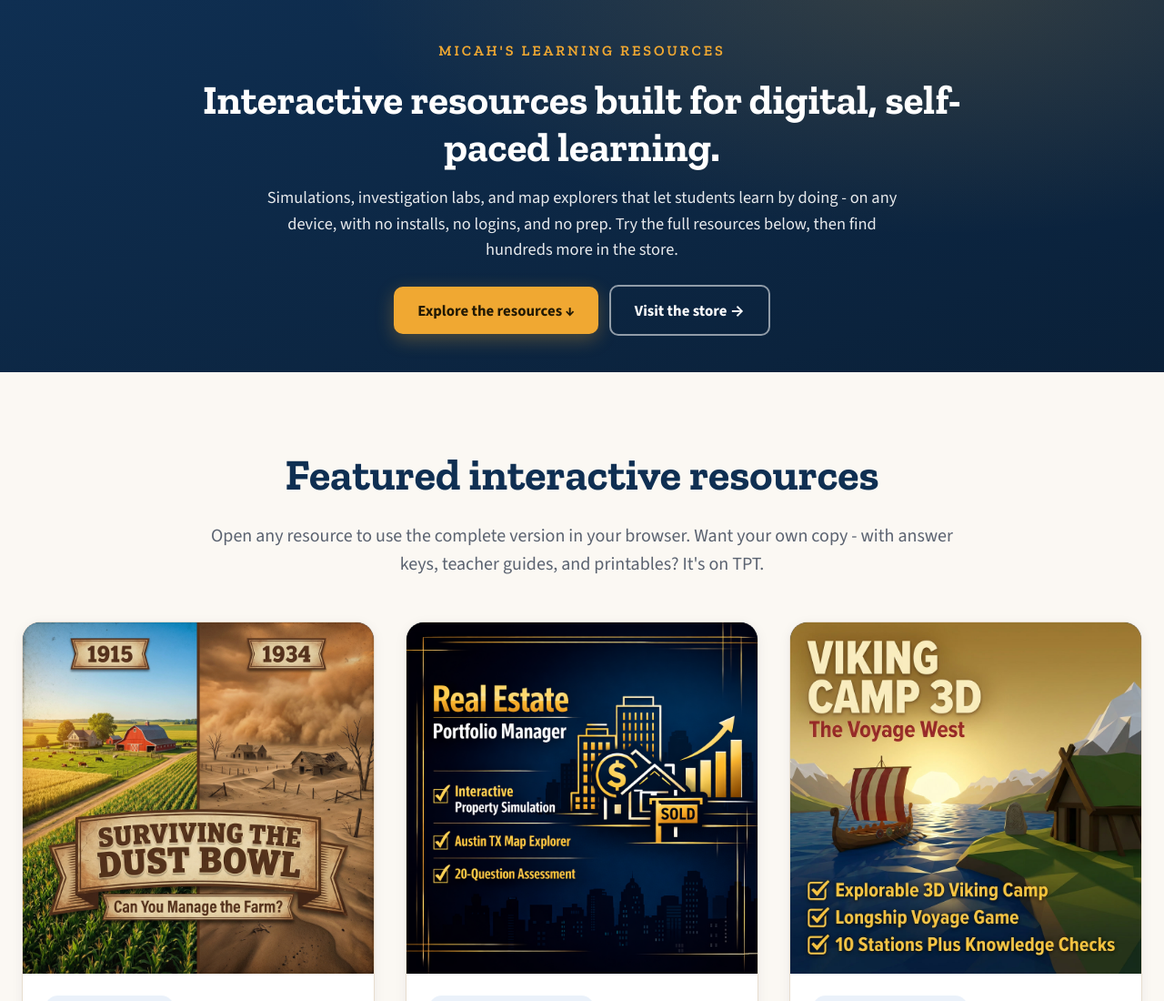
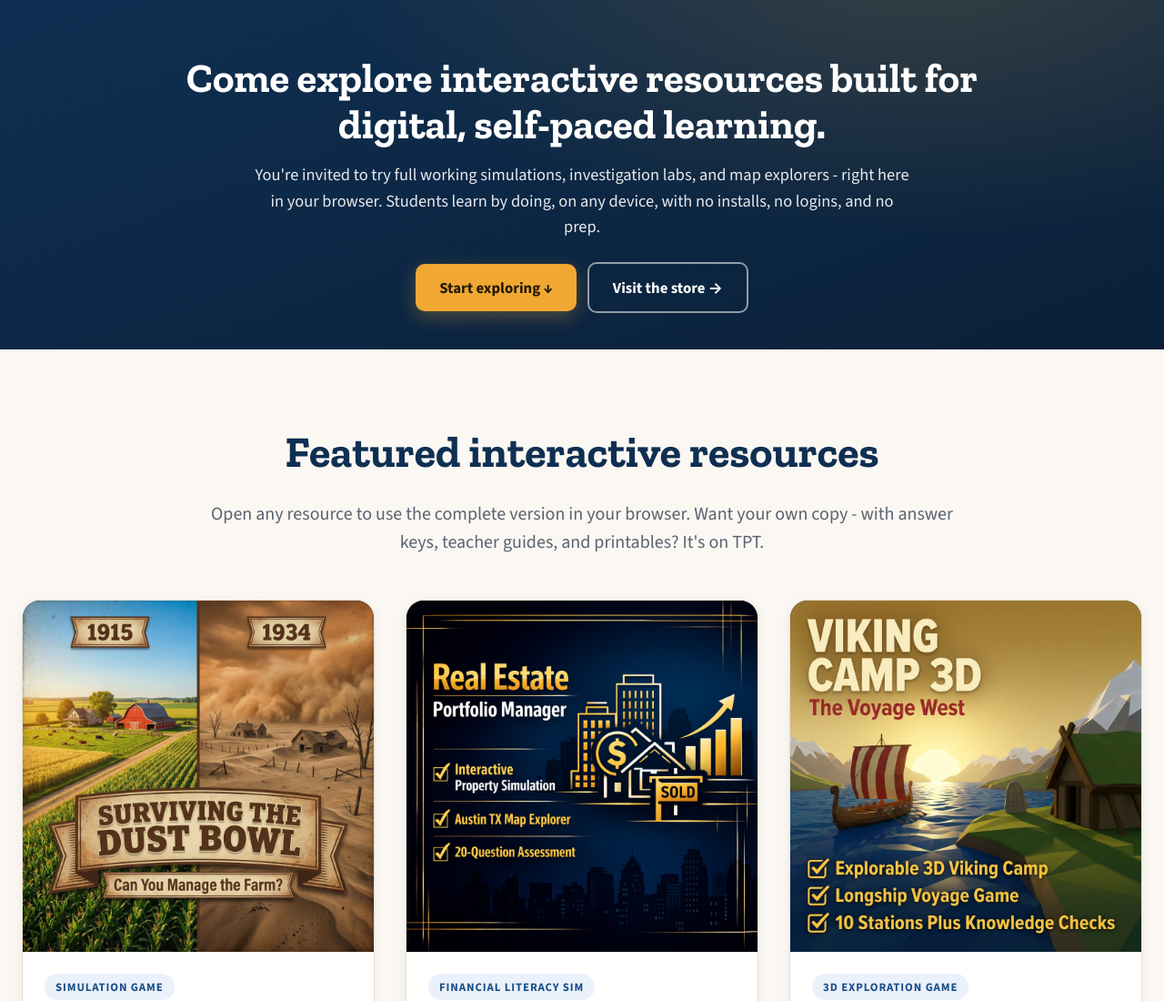
Before and after one commit to coldapache/coldapache.github.io, a plain HTML site: page index.html in a window 1280 px wide. Shown: the top 1100 px of the page at 91% size. Drawn offline with nearby package versions, Linux system fonts and the light colour scheme.

Commit message:
v4: invitation-led hero, brand attribution moved to footer only

```diff
--- a/index.html
+++ b/index.html
@@ -115,10 +115,9 @@
 
 <header class="site">
   <div class="wrap">
-    <div class="brand">Micah's Learning Resources</div>
-    <h1>Interactive resources built for digital, self-paced learning.</h1>
-    <p>Simulations, investigation labs, and map explorers that let students learn by doing - on any device, with no installs, no logins, and no prep. Try the full resources below, then find hundreds more in the store.</p>
-    <a class="cta" href="#resources">Explore the resources &darr;</a><a class="cta secondary" href="https://www.teacherspayteachers.com/store/micahs-learning-resources" target="_blank" rel="noopener">Visit the store &rarr;</a>
+    <h1>Come explore interactive resources built for digital, self-paced learning.</h1>
+    <p>You're invited to try full working simulations, investigation labs, and map explorers - right here in your browser. Students learn by doing, on any device, with no installs, no logins, and no prep.</p>
+    <a class="cta" href="#resources">Start exploring &darr;</a><a class="cta secondary" href="https://www.teacherspayteachers.com/store/micahs-learning-resources" target="_blank" rel="noopener">Visit the store &rarr;</a>
   </div>
 </header>
 
```
